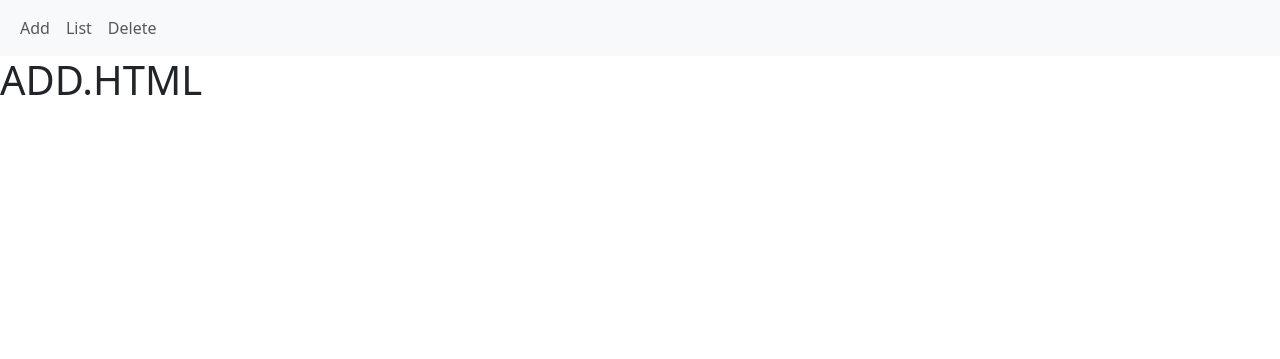
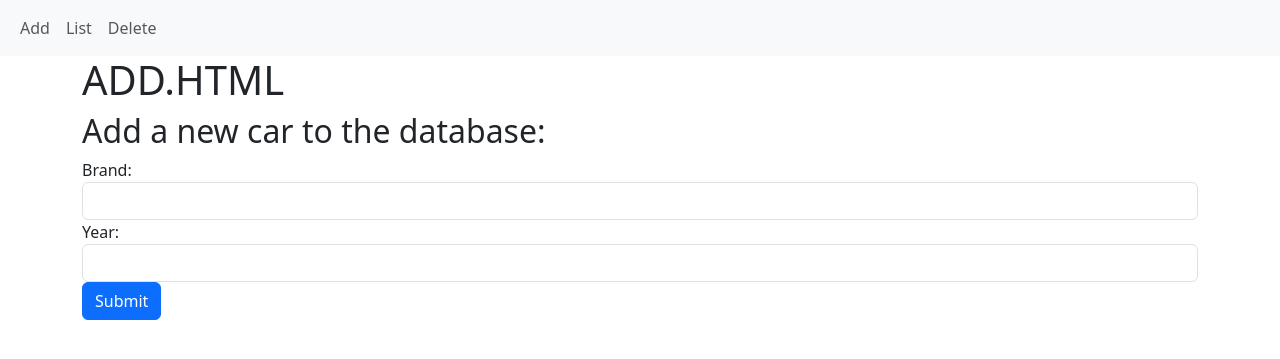
Before and after one commit to Aigito/django-4-and-python-masterclass, a Django app: page /cars/add/ in a window 1280 px wide. Shown: the top 359 px of the page. Run offline with Django 4.2, Linux system fonts and the light colour scheme.

Commit message:
Set up a form on add.html page

```diff
--- a/admin_lecture/cars/templates/cars/add.html
+++ b/admin_lecture/cars/templates/cars/add.html
@@ -1,7 +1,21 @@
 {% extends "base.html" %}
 
 {% block content %}
+<div class="container">
+  <h1>ADD.HTML</h1>
+  <h2>Add a new car to the database:</h2>
+  <form action="" method="POST">
+    {% csrf_token %}
+    <div class="form-group">
+      <label for="brand">Brand:</label>
+      <input class="form-control" type="text" name="brand" id="brand">
+    </div>
 
-<h1>ADD.HTML</h1>
-
-{% endblock  %}
+    <div class="form-group">
+      <label for="year">Year:</label>
+      <input class="form-control" type="text" name="year" id="year">
+    </div>
+    <input class="btn btn-primary" type="submit" value="Submit">
+  </form>
+</div>
+{% endblock %}
```
